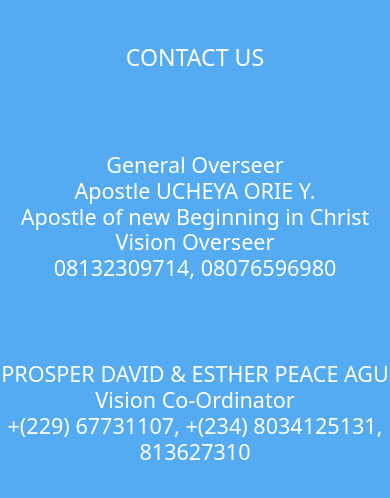
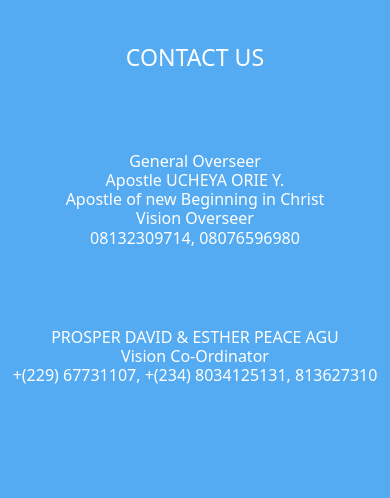
Before and after one commit to sundaygodwin007/websites, a plain HTML site: page contact.html in a window 390 px wide. Shown: the part 68-566 px from the top of the page. Drawn offline with nearby package versions, Linux system fonts and the light colour scheme.

Commit message:
reduced the font-size of the contact page

```diff
--- a/contact.css
+++ b/contact.css
@@ -91,6 +91,8 @@ section h4{
     }
     /*  */
 
-
+section h4{
+    font-size: 1rem;
+}
 
 }
```
